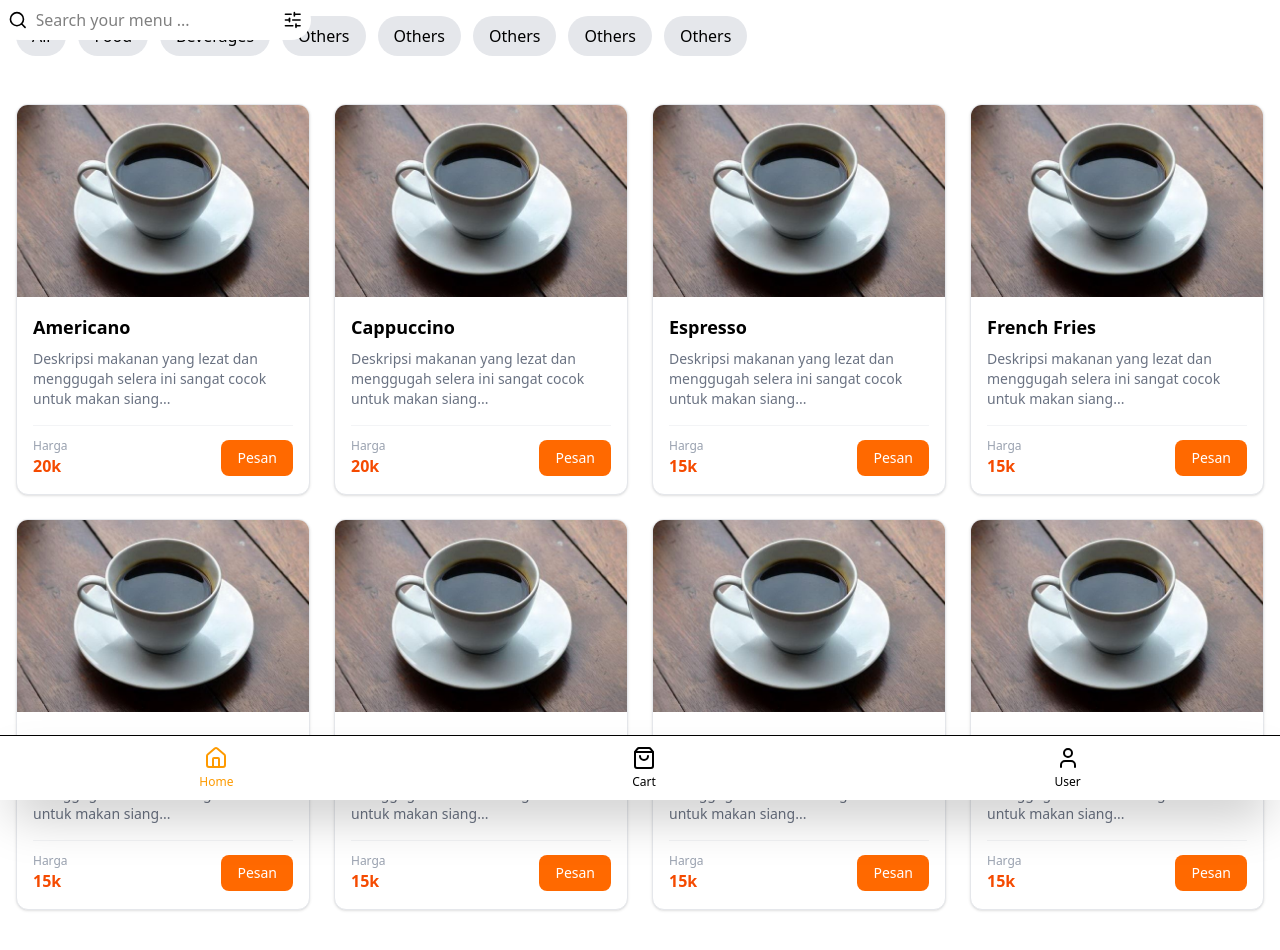
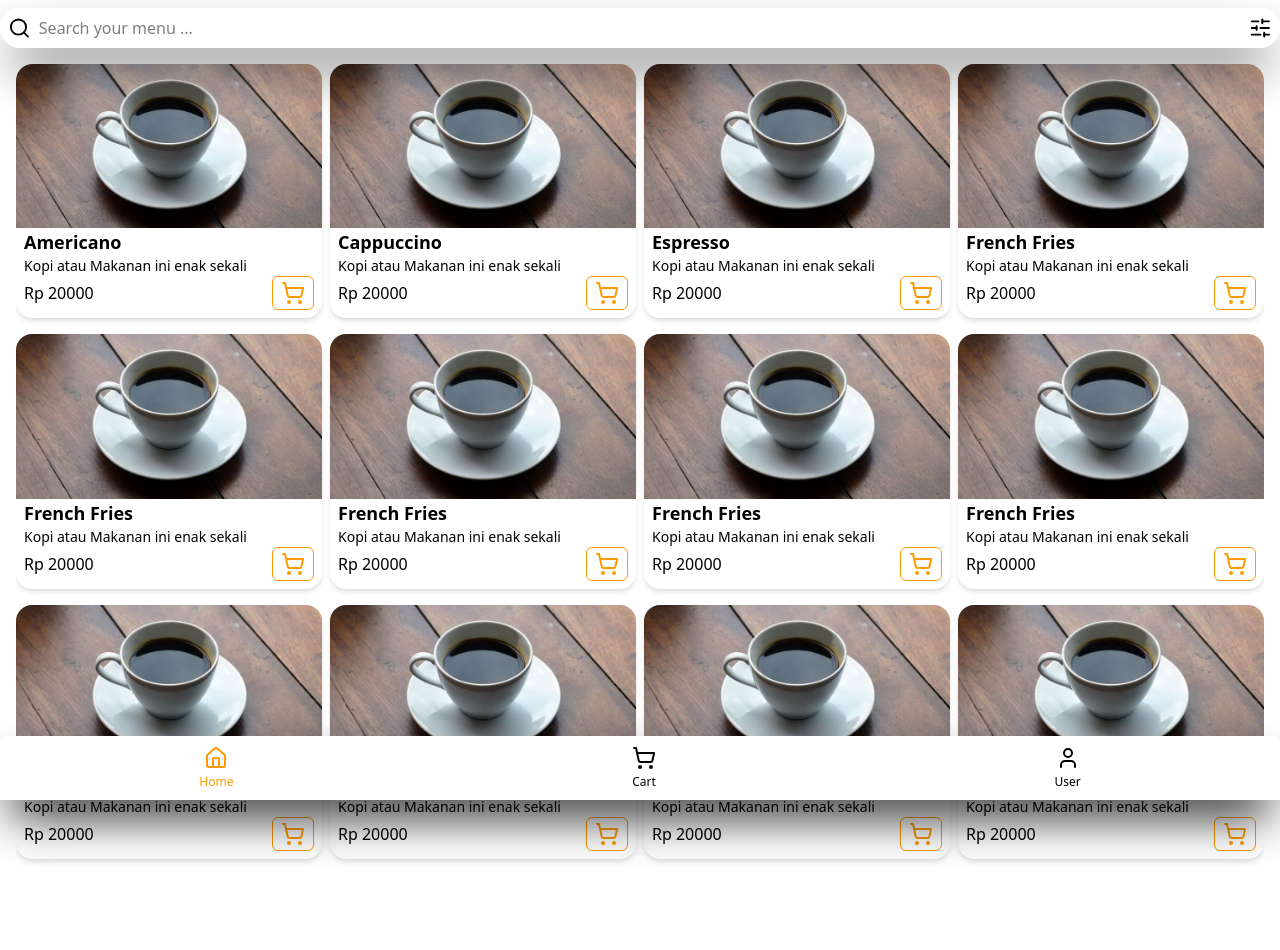
Before and after one commit to tim-gabut/mini-coffee, a React (Vite) app: page /user in a window 1280 px wide. Shown: the top 950 px of the page. Built offline with nearby package versions, Linux system fonts and the light colour scheme.

Commit message:
Bottom navbar, search bar, menu

```diff
--- a/src/App.tsx
+++ b/src/App.tsx
@@ -1,5 +1,4 @@
 import SearchBar from "./app/SearchBar.tsx";
-import SearchByCategory from "./app/SearchByCategory.tsx";
 import Menu from "./app/Menu.tsx";
 import BottomNav from "./app/BottomNav.tsx";
 
@@ -7,7 +6,6 @@ export default function App(){
     return (
         <>
             <SearchBar/>
-            <SearchByCategory/>
             <Menu/>
             <BottomNav />
         </>
--- a/src/app/BottomNav.tsx
+++ b/src/app/BottomNav.tsx
@@ -1,4 +1,4 @@
-import {Home, ShoppingBag, User} from "lucide-react";
+import {Home, ShoppingCart, User} from "lucide-react";
 import {Link} from "react-router-dom"
 import {useState} from "react";
 
@@ -10,7 +10,7 @@ interface MenuItem {
 
 const menuBottomNav: MenuItem[] = [
     {name: "Home", icon: <Home/>, path: "/"},
-    {name: "Cart", icon: <ShoppingBag/>, path: "/cart"},
+    {name: "Cart", icon: <ShoppingCart/>, path: "/cart"},
     {name: "User", icon: <User/>, path: "/user"}
 ]
 export default function BottomNav() {
@@ -19,7 +19,9 @@ export default function BottomNav() {
 
 
     return (
-        <div className="fixed bg-white w-full shadow-2xl z-50 bottom-0 border-t">
+        <div className="fixed bg-white w-full shadow-2xl z-50 bottom-0
+        left-0
+        shadow-black rounded-t-lg">
             <div className="flex justify-around items-center h-16">
                 {
                     menuBottomNav.map((item: MenuItem, index: number) => (
@@ -27,18 +29,15 @@ export default function BottomNav() {
                             key={index}
                             to={item.path}
                             onClick={() => setIsActive(item.name)}
-
                             className={`flex flex-col text-xs gap-1
                     ${item.name === isActive ? "text-amber-500" : "text-grey-400"}
                     items-center transition-colors duration-100`}
-
                         >
                             {item.icon}
                             {item.name}
                         </Link>
                     ))
                 }
-
             </div>
         </div>
     )
--- a/src/app/Menu.tsx
+++ b/src/app/Menu.tsx
@@ -1,67 +1,60 @@
 import '../index.css';
 import images from '../assets/Americano.jpg';
+import {ShoppingCart} from "lucide-react";
+// import {useState} from "react";
+
+interface Menu {
+    title: string;
+    price: string;
+    image: string;
+    description: string;
+}
+
+const menus: Menu[] = [
+    {title: "Americano", price: "Rp 20000", image: images, description: "Kopi atau Makanan ini enak sekali"},
+    {title: "Cappuccino", price: "Rp 20000", image: images, description: "Kopi atau Makanan ini enak sekali"},
+    {title: "Espresso", price: "Rp 20000", image: images, description: "Kopi atau Makanan ini enak sekali"},
+    {title: "French Fries", price: "Rp 20000", image: images, description: "Kopi atau Makanan ini enak sekali"},
+    {title: "French Fries", price: "Rp 20000", image: images, description: "Kopi atau Makanan ini enak sekali"},
+    {title: "French Fries", price: "Rp 20000", image: images, description: "Kopi atau Makanan ini enak sekali"},
+    {title: "French Fries", price: "Rp 20000", image: images, description: "Kopi atau Makanan ini enak sekali"},
+    {title: "French Fries", price: "Rp 20000", image: images, description: "Kopi atau Makanan ini enak sekali"},
+    {title: "French Fries", price: "Rp 20000", image: images, description: "Kopi atau Makanan ini enak sekali"},
+    {title: "French Fries", price: "Rp 20000", image: images, description: "Kopi atau Makanan ini enak sekali"},
+    {title: "French Fries", price: "Rp 20000", image: images, description: "Kopi atau Makanan ini enak sekali"},
+    {title: "French Fries", price: "Rp 20000", image: images, description: "Kopi atau Makanan ini enak sekali"}
+
+]
 
 export default function Menu() {
-    const menus = [
-        {title:"Americano", price:"20k", image:images},
-        {title:"Cappuccino", price:"20k", image:images},
-        {title:"Espresso", price:"15k", image:images},
-        {title:"French Fries", price:"15k", image:images},
-        {title:"French Fries", price:"15k", image:images},
-        {title:"French Fries", price:"15k", image:images},
-        {title:"French Fries", price:"15k", image:images},
-        {title:"French Fries", price:"15k", image:images},
-    ]
 
     return (
-        <div className="container mx-auto px-4 py-8">
-
-            {/* 1. PEMBUNGKUS UTAMA (ROW) HARUS DI LUAR MAP */}
-            {/* Ini yang membuat item bisa berjejer ke samping */}
-            <div className="flex flex-wrap -mx-3">
-
-                {menus.map((item, index) => (
-                    // 2. ITEM (COLUMN)
-                    // Class width (w-full, lg:w-1/4) disimpan di sini
-                    <div key={index} className="w-full sm:w-1/2 lg:w-1/4 px-3 mb-6">
-
-                        {/* 3. CARD UTAMA (Satu kesatuan) */}
-                        <div className="bg-white border border-gray-200 rounded-xl shadow-sm hover:shadow-md transition h-full flex flex-col overflow-hidden">
-
-                            {/* Bagian Gambar */}
-                            <div className="h-48 bg-gray-200 w-full overflow-hidden">
-                                <img
-                                    src={item.image}
-                                    alt={item.title}
-                                    className="w-full h-full object-cover hover:scale-105 transition-transform duration-300"
-                                />
-                            </div>
-
-                            {/* Bagian Konten */}
-                            <div className="flex flex-col flex-1 p-4">
-                                <h3 className="font-bold text-lg mb-2">{item.title}</h3>
-                                <p className="text-sm text-gray-500 mb-4 flex-1">
-                                    Deskripsi makanan yang lezat dan menggugah selera ini sangat cocok untuk makan siang...
-                                </p>
-
-                                {/* Harga & Tombol */}
-                                <div className="mt-auto flex justify-between items-center pt-3 border-t border-gray-100">
-                                    <div className="flex flex-col">
-                                        <span className="text-xs text-gray-400">Harga</span>
-                                        <span className="font-bold text-orange-600">{item.price}</span>
-                                    </div>
-                                    <button className="bg-orange-500 hover:bg-orange-600 text-white px-4 py-2 rounded-lg text-sm transition">
-                                        Pesan
+        <div className="pt-16 pb-24 px-4 ">
+            <div className="bg-white rounded-2xl overflow-hidden
+            grid grid-cols-2 lg:grid-cols-4 gap-2">
+                {
+                    menus.map((menu: Menu, index) => (
+                        <div key={index} className="shadow-md rounded-2xl overflow-hidden mb-2
+                        transition:all hover:scale-98">
+                            <img src={menu.image} alt=""/>
+                            <div>
+                                <h3 className="font-bold text-lg w-full pl-2">{menu.title}</h3>
+                                <p className="text-sm pl-2">{menu.description}</p>
+                                <div className="flex justify-around justify-items-center mx-2 mb-2">
+                                    <p className="flex flex-auto items-center">{menu.price}</p>
+                                    <button className=" text-amber-500 flex justify-center items-center
+                                     border-amber-500 border rounded-md px-2 py-1
+                                     transition-all hover:opacity-70 active:scale-90 active:bg-amber-600
+                                     "
+                                    >
+                                        <ShoppingCart/>
                                     </button>
                                 </div>
                             </div>
                         </div>
-                        {/* Akhir Card */}
-
-                    </div>
-                ))}
+                    ))
+                }
             </div>
-            {/* Akhir Flex Row */}
         </div>
     )
 }
--- a/src/app/SearchBar.tsx
+++ b/src/app/SearchBar.tsx
@@ -1,16 +1,16 @@
 import '../index.css';
 import {Search, SlidersHorizontal} from 'lucide-react';
-import {useState} from "react";
 // import {useState} from "react";
 
 function SearchBar() {
-    const [activeSearch, setActiveSearch] = useState()
+    // const [activeSearch, setActiveSearch] = useState()
     return (
-        <div className="fixed p-2 z-50 flex items-center gap-2 bg-white rounded-full">
+        <div className="fixed p-2 z-50 flex items-center
+        gap-2 bg-white rounded-full w-full shadow-2xl shadow-black mt-2">
             <Search />
             <input
                 placeholder="Search your menu ..."
-                className="bg-white outline-none w-full placeholder-grey-400 rounded-full"
+                className="bg-white outline-none w-full placeholder-grey-400"
             />
             <SlidersHorizontal />
         </div>
```
